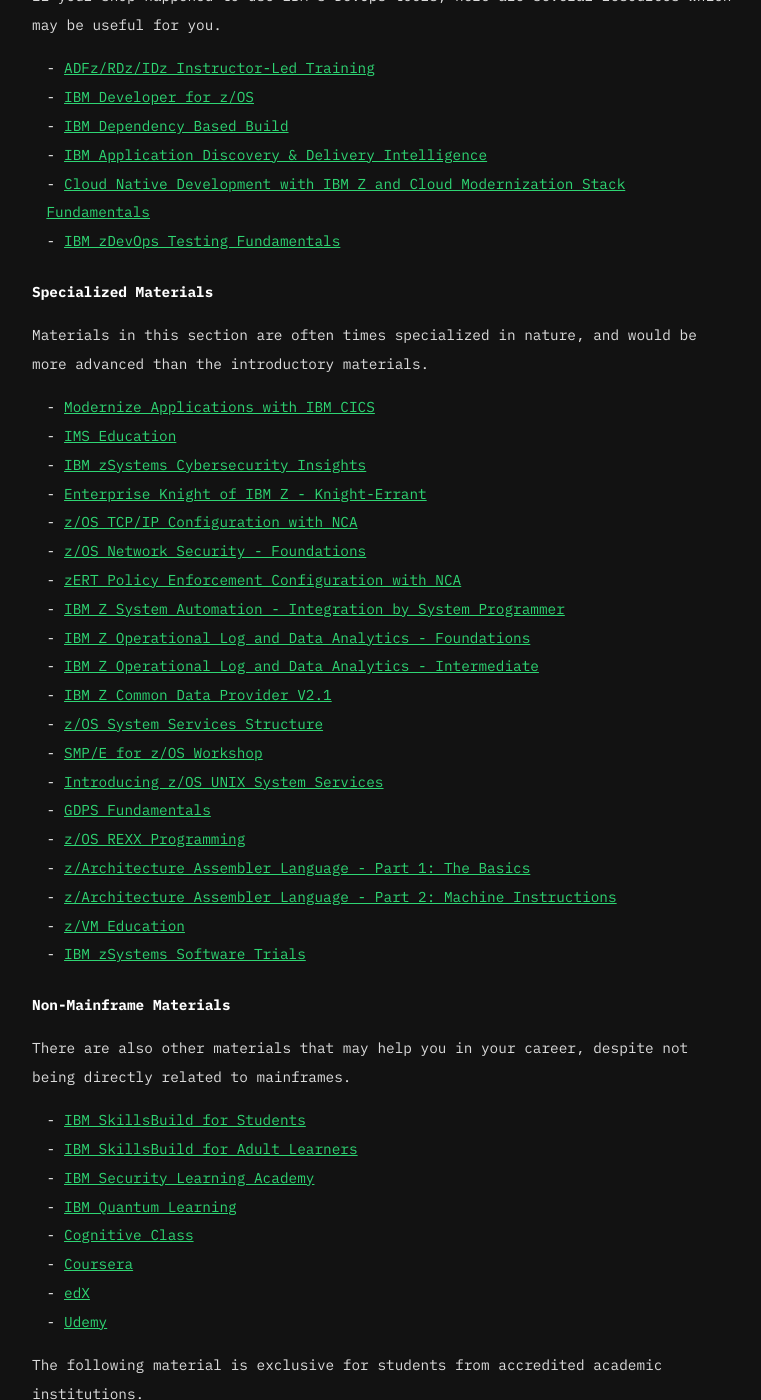
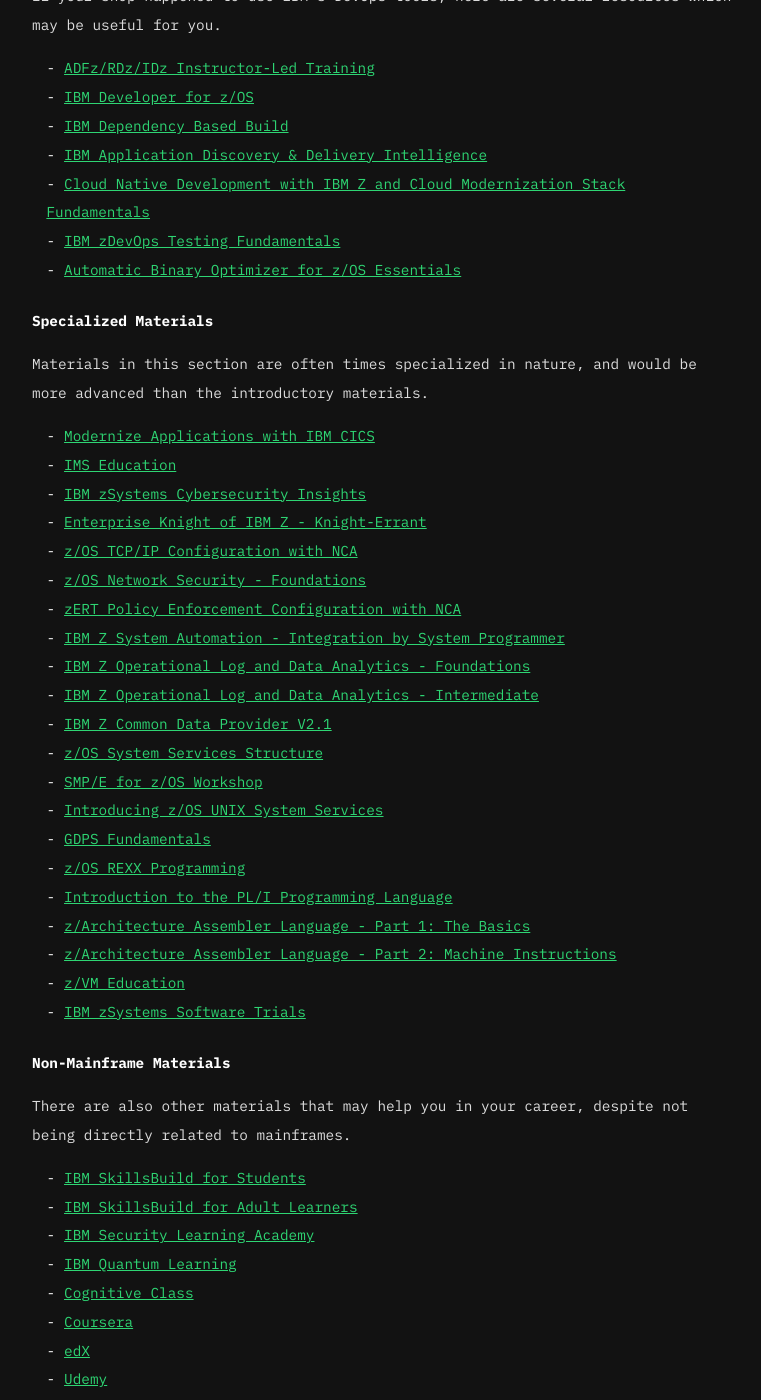
Before and after one commit to tanto259/securitypuppy, a Jekyll site: the page built from pages/training.md, in a window 1280 px wide and 1400 px high, scrolled down 1537 px. Shown: the whole window, without its empty margins (258-1019 px from the left). Built offline with Jekyll 4.4.1, drawn with Linux system fonts in a browser that asks for light colours; some of the changed lines change nothing that is shown; some of the changed text lies outside the part shown.

Commit message:
Add courses

```diff
--- a/pages/training.md
+++ b/pages/training.md
@@ -5,7 +5,7 @@
 image: /assets/img/social/training.png
 title: Free Mainframe Training
 description: A collection of links to free mainframe training for everyone to enjoy.
-last_modified_at: 2023-11-18T15:00:00+08:00
+last_modified_at: 2023-12-19T05:30:00+08:00
 ---
 
 The materials listed on this site are all provided for free. However, you will need to create an [IBMid](https://www.ibm.com/account/){:target="_blank"}{:rel="noopener noreferrer"} to access most of them - and there are a few materials which are limited to active students from accredited institutions. Many of the IBM Learning Platform courses are also available on Coursera and/or edX. However, for both Coursera and edX, you will need to pay to obtain a certificate. All materials are self-paced unless indicated otherwise.
@@ -14,7 +14,7 @@
 
 If you are interested in contributing to this site, check out [/contribution]({{ '/contribution' | absolute_url }}) for a full policy.
 
-*Last updated: 18 November 2023*
+*Last updated: 19 December 2023*
 
 ### Introductory Materials
 
@@ -54,6 +54,7 @@
 - [IBM Application Discovery & Delivery Intelligence](https://ibm.github.io/mainframe-downloads/Training/addi-self-paced-learning.html){:target="_blank"}{:rel="noopener noreferrer"}
 - [Cloud Native Development with IBM Z and Cloud Modernization Stack Fundamentals](https://ibm.github.io/mainframe-downloads/Training/wazideveloper-self-paced-learning.html){:target="_blank"}{:rel="noopener noreferrer"}
 - [IBM zDevOps Testing Fundamentals](https://ibm.github.io/mainframe-downloads/Training/zdevops-testing-learning.html){:target="_blank"}{:rel="noopener noreferrer"}
+- [Automatic Binary Optimizer for z/OS Essentials](https://www.credly.com/org/ibm/badge/automatic-binary-optimizer-for-z-os-essentials-v2){:target="_blank"}{:rel="noopener noreferrer"}
 
 ### Specialized Materials
 
@@ -75,6 +76,7 @@
 - [Introducing z/OS UNIX System Services](https://www.credly.com/org/ibm/badge/introducing-z-os-unix-system-services){:target="_blank"}{:rel="noopener noreferrer"}
 - [GDPS Fundamentals](https://www.credly.com/org/ibm/badge/gdps-fundamentals){:target="_blank"}{:rel="noopener noreferrer"}
 - [z/OS REXX Programming](https://www.credly.com/org/ibm/badge/z-os-rexx-programming){:target="_blank"}{:rel="noopener noreferrer"}
+- [Introduction to the PL/I Programming Language](https://www.credly.com/org/ibm/badge/introduction-to-the-pl-i-programming-language){:target="_blank"}{:rel="noopener noreferrer"}
 - [z/Architecture Assembler Language - Part 1: The Basics](https://www.credly.com/org/ibm/badge/z-architecture-assembler-language-part-1-the-basics){:target="_blank"}{:rel="noopener noreferrer"}
 - [z/Architecture Assembler Language - Part 2: Machine Instructions](https://www.credly.com/org/ibm/badge/z-architecture-assembler-language-part-2-machine-in){:target="_blank"}{:rel="noopener noreferrer"}
 - [z/VM Education](https://www.vm.ibm.com/education/){:target="_blank"}{:rel="noopener noreferrer"}
```
